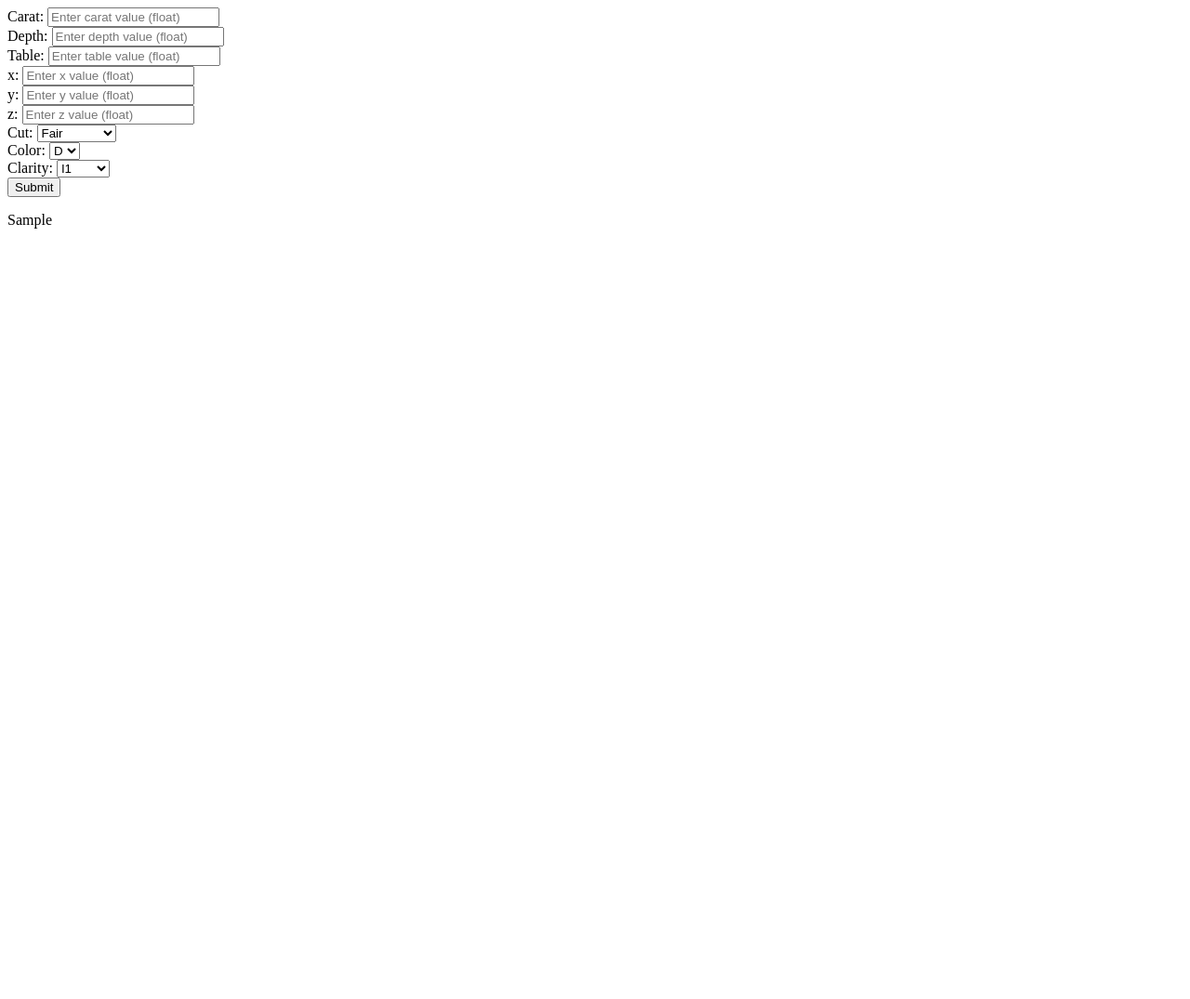
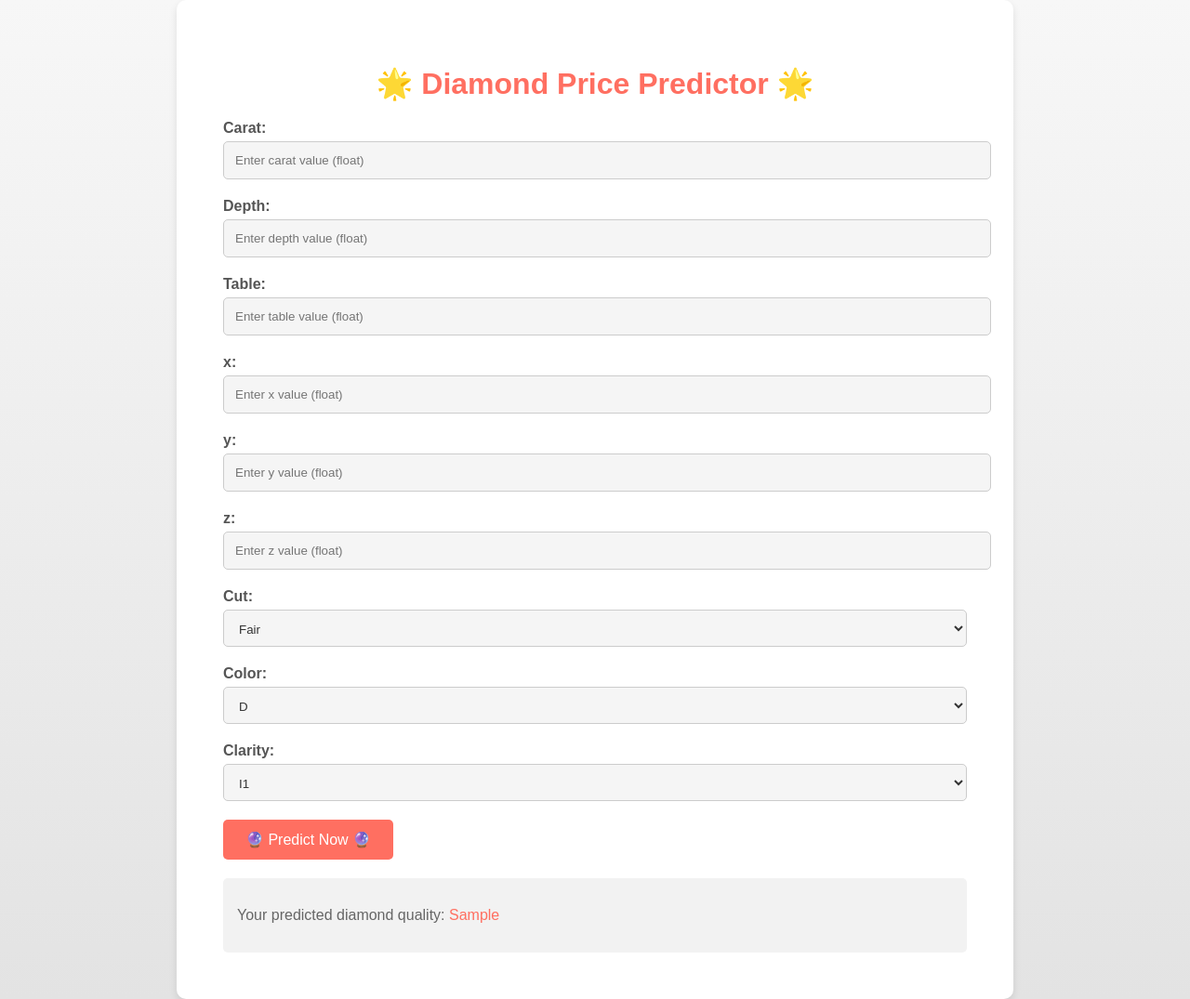
Before and after one commit to ankit-plus-c/DiamondPricePrediction, a Flask app: template templates/form.html in a window 1280 px wide. Shown: the whole page at 93% size. Before the commit the page ends 246 px from the top, so only its background shows below. Run offline with Flask 3, Linux system fonts and the light colour scheme; the template is opened without the code that fills it: most values are stand-ins (such as "Sample title", 1, 10 or a date in 2020).

Commit message:
updated form

```diff
--- a/templates/form.html
+++ b/templates/form.html
@@ -1,6 +1,83 @@
+<!DOCTYPE html>
 <html>
+<head>
+  <style>
+    body {
+      font-family: Arial, sans-serif;
+      margin: 0;
+      padding: 0;
+      background: linear-gradient(to bottom, #f7f7f7, #e3e3e3);
+    }
+    .container {
+      max-width: 800px;
+      margin: 0 auto;
+      padding: 50px;
+      background-color: #ffffff;
+      border-radius: 10px;
+      box-shadow: 0 4px 8px rgba(0, 0, 0, 0.1);
+    }
+    h1 {
+      color: #333;
+      text-align: center;
+      margin-bottom: 20px;
+    }
+    .form-group {
+      margin-bottom: 20px;
+    }
+    label {
+      display: block;
+      margin-bottom: 5px;
+      font-weight: bold;
+      color: #555;
+    }
+    input[type="text"], select {
+      width: 100%;
+      padding: 12px;
+      border: 1px solid #ccc;
+      border-radius: 5px;
+      background-color: #f5f5f5;
+      color: #333;
+      transition: border-color 0.2s, box-shadow 0.2s;
+    }
+    select {
+      height: 40px;
+    }
+    input[type="text"]:focus, select:focus {
+      border-color: #007bff;
+      box-shadow: 0 0 8px rgba(0, 123, 255, 0.6);
+    }
+    input[type="submit"] {
+      background-color: #ff6f61;
+      color: #ffffff;
+      border: none;
+      border-radius: 5px;
+      padding: 12px 24px;
+      font-size: 16px;
+      cursor: pointer;
+      transition: background-color 0.2s;
+    }
+    input[type="submit"]:hover {
+      background-color: #ff4f3e;
+    }
+    .result {
+      margin-top: 20px;
+      padding: 15px;
+      background-color: #f2f2f2;
+      border-radius: 5px;
+    }
+    .result p {
+      color: #666;
+    }
+    .highlight {
+      color: #ff6f61;
+    }
+  </style>
+</head>
 <body>
+  <div class="container">
+    <h1 style="color: #ff6f61;">🌟 Diamond Price Predictor 🌟</h1>
     <form action="{{url_for('predict_datapoint')}}" method="POST">
+
       <div class="form-group">
         <label for="carat">Carat:</label>
         <input type="text" id="carat" name="carat" placeholder="Enter carat value (float)">
@@ -69,10 +146,11 @@
         </select>
       </div>
 
-<div style="clear:both;"></div>
-  <input type="submit" value="Submit">
+      <input type="submit" value="🔮 Predict Now 🔮">
     </form>
-
-{{final_result}}
+    <div class="result">
+      <p>Your predicted diamond quality: <span class="highlight">{{final_result}}</span></p>
+    </div>
+  </div>
 </body>
 </html>
```
Lines whose indentation alone changed are shown as unchanged.
